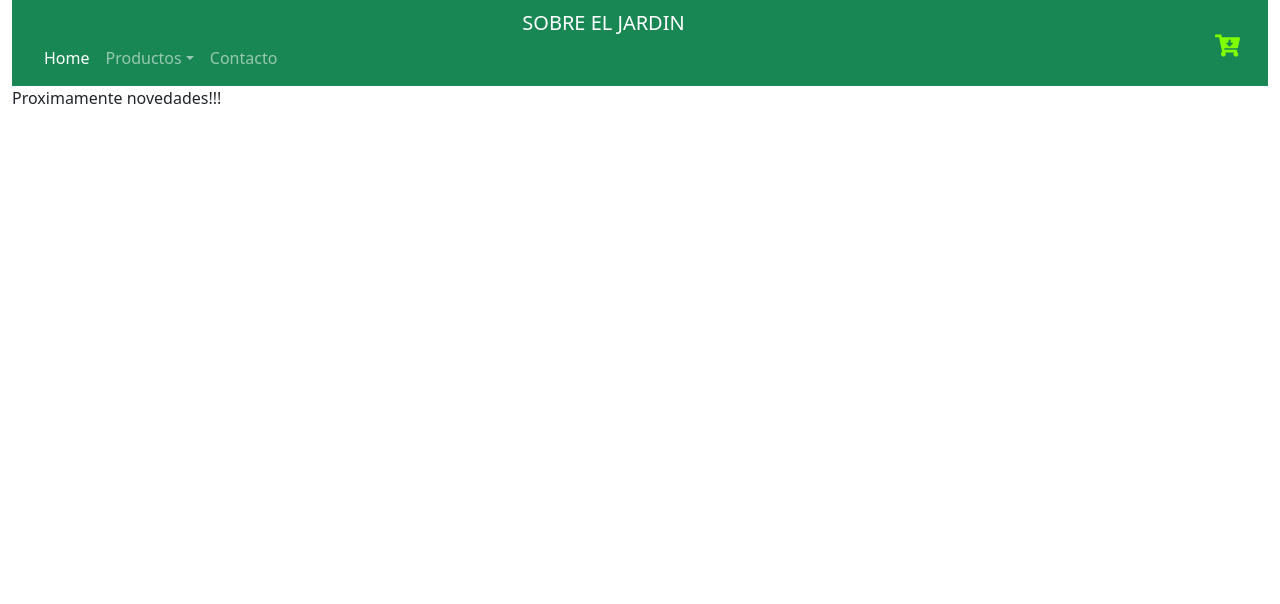
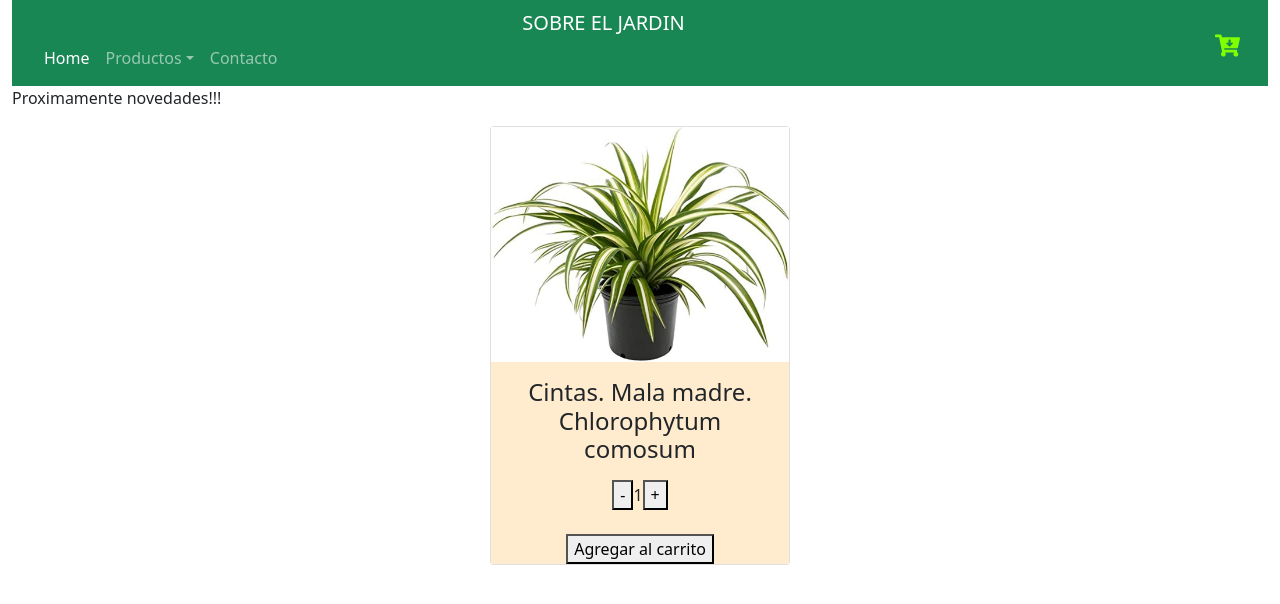
Before and after one commit to ezequieldimaso/ezequielDimaso-sobre-el-jardin, a React (Create React App) app: page / in a window 1280 px wide. Shown: the top 604 px of the page. Built offline with nearby package versions, Linux system fonts and the light colour scheme.

Commit message:
agregando contador a la app

```diff
--- a/src/App.js
+++ b/src/App.js
@@ -2,7 +2,6 @@ import "bootstrap/dist/css/bootstrap.css"
 import "bootstrap/dist/js/bootstrap.bundle.min.js"
 import ItemListContainer from "./components/ItemListContainer";
 import Navbar from "./components/NavBar/Navbar";
-
 
 
 
--- /dev/null
+++ b/src/components/ItemCount.jsx
@@ -0,0 +1,43 @@
+import React, { useState } from 'react'
+import planta from './imagenes/planta.jpg'
+
+const ItemCount = ({stock, initial, onAdd}) => {
+    const [count, setCount] = useState(initial)
+
+    const sumar = ()=>{
+        if(count < stock){
+            setCount(count +1)
+        }
+    }
+    const restar = ()=>{
+        if (count > 0) {
+            setCount(count -1)
+        }
+    }
+
+  return (
+    <div className='counter'>
+        <div className="card">
+            <img src={planta}/>
+            <div className='cardContainer'>
+                <div className="card-body ">
+                    <h4 className="card-text">Cintas. Mala madre. Chlorophytum comosum</h4>
+                </div>
+
+                <div>
+                    <button onClick={restar}>-</button>
+                    <span>{count}</span>
+                    <button onClick={sumar}>+</button>
+                </div>
+                <div>
+                    <br />
+                    <button onClick={onAdd}>Agregar al carrito</button>
+
+                </div>
+            </div>
+        </div>
+    </div>
+  )
+}
+
+export default ItemCount
--- a/src/components/ItemListContainer.jsx
+++ b/src/components/ItemListContainer.jsx
@@ -1,9 +1,16 @@
 import React from 'react'
+import ItemCount from './ItemCount'
+
+
+const onAdd = ()=>{
+  console.log("agrego productos al carrito")
+}
 
 const ItemListContainer = ({mensaje}) => {
   return (
     <div>
         <p>{mensaje}</p>
+        <ItemCount stock={5} initial={1} onAdd={onAdd} />
     </div>
   )
 }
--- a/src/components/NavBar/Navbar.css
+++ b/src/components/NavBar/Navbar.css
@@ -8,3 +8,14 @@
   margin-left: auto;
   margin-right: auto;
 }
+
+.counter{
+  text-align: center;
+}
+.card{
+  width: 300px;
+  margin: auto;
+}
+.cardContainer{
+  background-color: blanchedalmond;
+}
```
Also changed, not shown: src/components/imagenes/planta.jpg (added).
